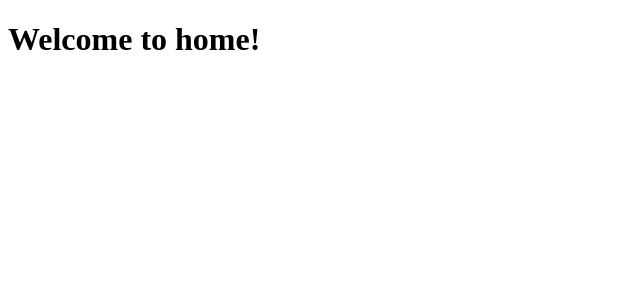
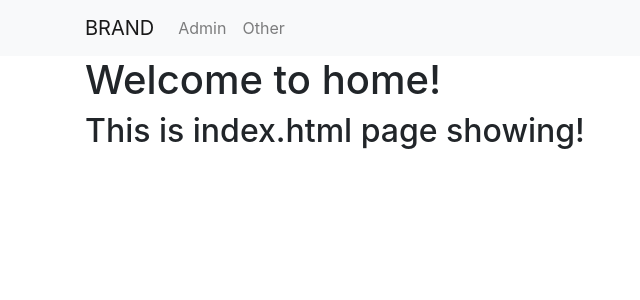
Before and after one commit to devbaggett/django_templates, a Django app: page / in a window 1280 px wide. Shown: the top 300 px of the page, without its empty margins (0-640 px from the left). Run offline with Django 3.2, Linux system fonts and the light colour scheme; some libraries are stand-ins or nearby versions.

Commit message:
added base.html and extended inheritance

```diff
--- a/templates/basic_app/base.html
+++ b/templates/basic_app/base.html
@@ -1 +1,40 @@
-base.html
+<!DOCTYPE html>
+<html lang="en">
+
+<head>
+    <meta charset="utf-8">
+    <meta http-equiv="x-ua-compatible" content="ie=edge">
+    <title></title>
+    <meta name="description" content="">
+    <meta name="viewport" content="width=device-width, initial-scale=1">
+    <link rel="stylesheet" href="https://stackpath.bootstrapcdn.com/bootstrap/4.1.3/css/bootstrap.min.css">
+</head>
+
+<body>
+    <nav class="navbar navbar-expand-lg navbar-light bg-light">
+        <div class="container">
+            <ul class="navbar-nav mr-auto">
+		      <li class="nav-item active">
+		        <a class="navbar-brand" href="{% url 'index' %}">BRAND</a>
+		      </li>
+		      <li class="nav-item">
+		        <a class="nav-link" href="{% url 'admin:index' %}">Admin</a>
+		      </li>
+		      <li class="nav-item">
+		        <a class="nav-link" href="{% url 'basic_app:other' %}">Other</a>
+		      </li>
+		    </ul>
+        </div>
+    </nav>
+
+	<div class="container">
+
+		{% block body_block %}
+		{# Anything outside of this will be inherited if you extend #}
+		{% endblock %}
+
+	</div>
+
+</body>
+
+</html>
--- a/templates/basic_app/index.html
+++ b/templates/basic_app/index.html
@@ -1,13 +1,9 @@
 <!DOCTYPE html>
-<html lang="en">
-<head>
-	<meta charset="utf-8">
-    <meta http-equiv="x-ua-compatible" content="ie=edge">
-	<title>Home</title>
-	<meta name="description" content="">
-    <meta name="viewport" content="width=device-width, initial-scale=1">
-</head>
-<body>
+{% extends "basic_app/base.html" %}
+
+{% block body_block %}
+
 	<h1>Welcome to home!</h1>
-</body>
-</html>
+	<h2>This is index.html page showing!</h2>
+
+{% endblock %}
```
Also changed, not shown: templates/basic_app/other.html (+7 -11 lines).
